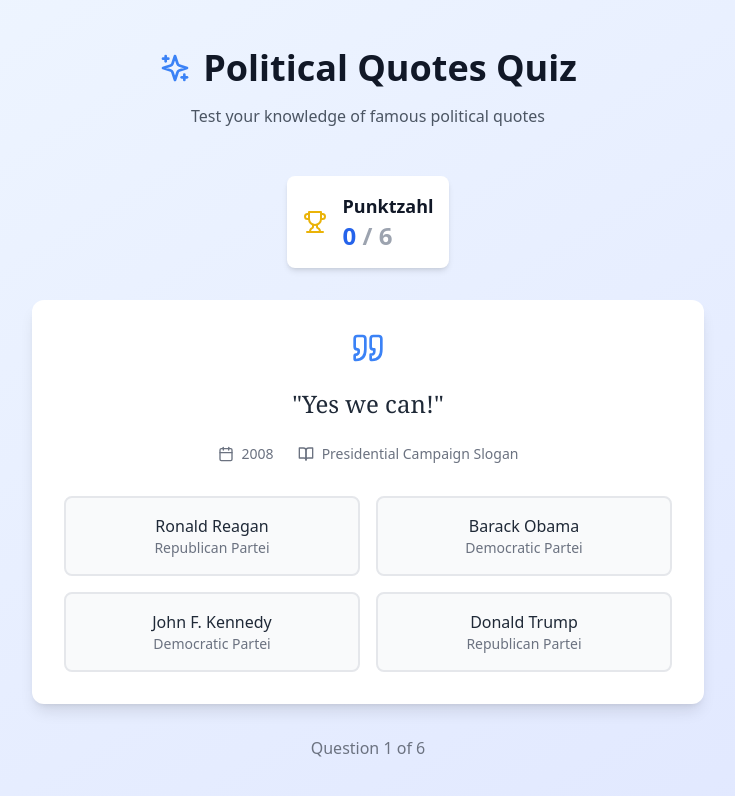
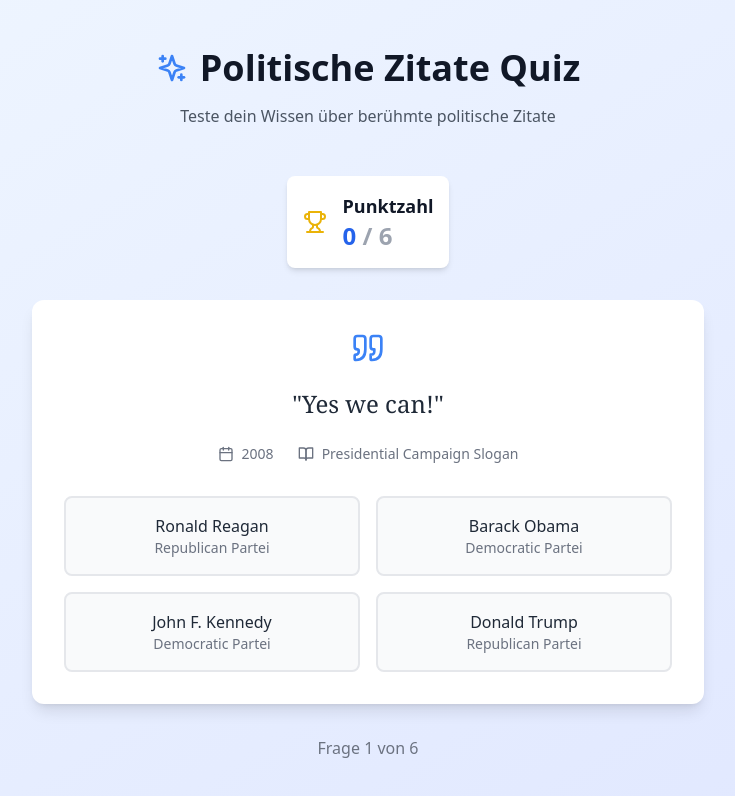
Before and after one commit to Zzackllack/Politk-Projekt, a React (Vite) app: page / in a window 1280 px wide. Shown: the top 796 px of the page, without its empty margins (272-1007 px from the left). Built offline with nearby package versions, Linux system fonts and the light colour scheme.

Commit message:
Localize App component to German: update title and description text

```diff
--- a/src/App.tsx
+++ b/src/App.tsx
@@ -1,10 +1,10 @@
-import React from 'react';
-import { choices } from './data/quotes';
-import { useQuiz } from './hooks/useQuiz';
-import QuoteCard from './components/QuoteCard';
-import ScoreBoard from './components/ScoreBoard';
-import GameOver from './components/GameOver';
-import { Sparkles } from 'lucide-react';
+import React from "react";
+import { choices } from "./data/quotes";
+import { useQuiz } from "./hooks/useQuiz";
+import QuoteCard from "./components/QuoteCard";
+import ScoreBoard from "./components/ScoreBoard";
+import GameOver from "./components/GameOver";
+import { Sparkles } from "lucide-react";
 
 export default function App() {
   const {
@@ -14,9 +14,8 @@
     isGameOver,
     state,
     getResults,
-    resetQuiz
+    resetQuiz,
   } = useQuiz(choices);
-
   const results = isGameOver ? getResults() : null;
 
   return (
@@ -25,11 +24,12 @@
         <div className="text-center mb-12">
           <h1 className="text-4xl font-bold text-gray-900 flex items-center justify-center gap-3 mb-4">
             <Sparkles className="w-8 h-8 text-blue-500" />
-            Political Quotes Quiz
+            Politische Zitate Quiz
           </h1>
-          <p className="text-gray-600">Test your knowledge of famous political quotes</p>
+          <p className="text-gray-600">
+            Teste dein Wissen über berühmte politische Zitate
+          </p>
         </div>
-
         <div className="flex flex-col items-center gap-8">
           <ScoreBoard score={state.score} total={choices.length} />
 
@@ -48,7 +48,7 @@
 
           {!isGameOver && (
             <div className="text-center text-gray-500">
-              Question {state.currentIndex + 1} of {choices.length}
+              Frage {state.currentIndex + 1} von {choices.length}
             </div>
           )}
         </div>
```
